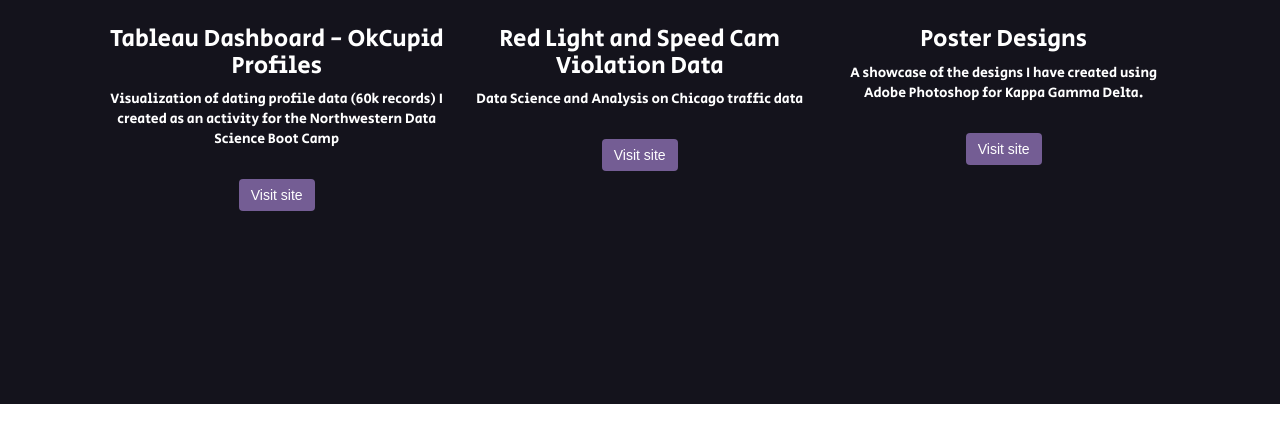
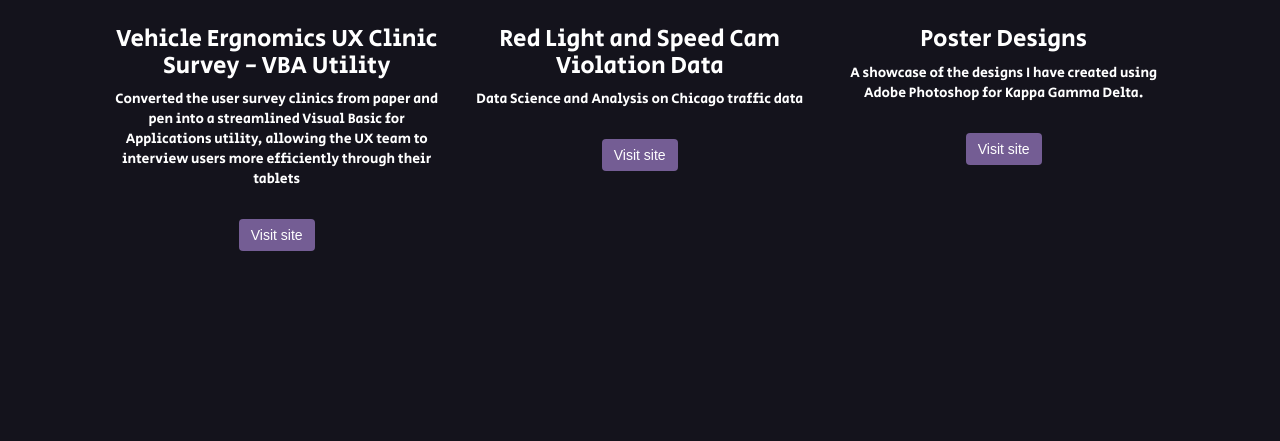
Before and after one commit to tiffanycyeh/tiffanycyeh.github.io, a plain HTML site: page index.html in a window 1280 px wide. Shown: the part 2867-3308 px from the top of the page. Drawn offline with nearby package versions, Linux system fonts and the light colour scheme.

Commit message:
clinic survey added

```diff
--- a/index.html
+++ b/index.html
@@ -598,11 +598,11 @@ MEDIA QUERIES
                         <div class="row">
 
                         <div class="thumbnail hvr-bob col-md-4">
-                            <img src="https://images.unsplash.com/photo-1515934751635-c81c6bc9a2d8?ixid=MnwxMjA3fDB8MHxwaG90by1wYWdlfHx8fGVufDB8fHx8&ixlib=rb-1.2.1&auto=format&fit=crop&w=1050&q=80" class="img-responsive">
+                            <img src="https://images.unsplash.com/photo-1611024130160-1585af5a1cf5?ixid=MnwxMjA3fDB8MHxwaG90by1wYWdlfHx8fGVufDB8fHx8&ixlib=rb-1.2.1&auto=format&fit=crop&w=1050&q=80" class="img-responsive">
                             <div class="caption">
-                                <h3>Tableau Dashboard - OkCupid Profiles</h3>
-                                <p>Visualization of dating profile data (60k records) I created as an activity for the Northwestern Data Science Boot Camp</p>
-                                <p><a href="https://public.tableau.com/app/profile/tiffany.yeh/viz/OkCupidProfileData/Dashboard1" class="btn btn-thumbnail" role="button" target="_blank">Visit site</a>
+                                <h3>Vehicle Ergnomics UX Clinic Survey - VBA Utility</h3>
+                                <p>Converted the user survey clinics from paper and pen into a streamlined Visual Basic for Applications utility, allowing the UX team to interview users more efficiently through their tablets</p>
+                                <p><a href="https://drive.google.com/file/d/1moQc0Re6uS4Ze0XiD1QEwKtQKnzyqKEz/view?usp=sharing" class="btn btn-thumbnail" role="button" target="_blank">Visit site</a>
                             </div>
                             </div>
 
```
